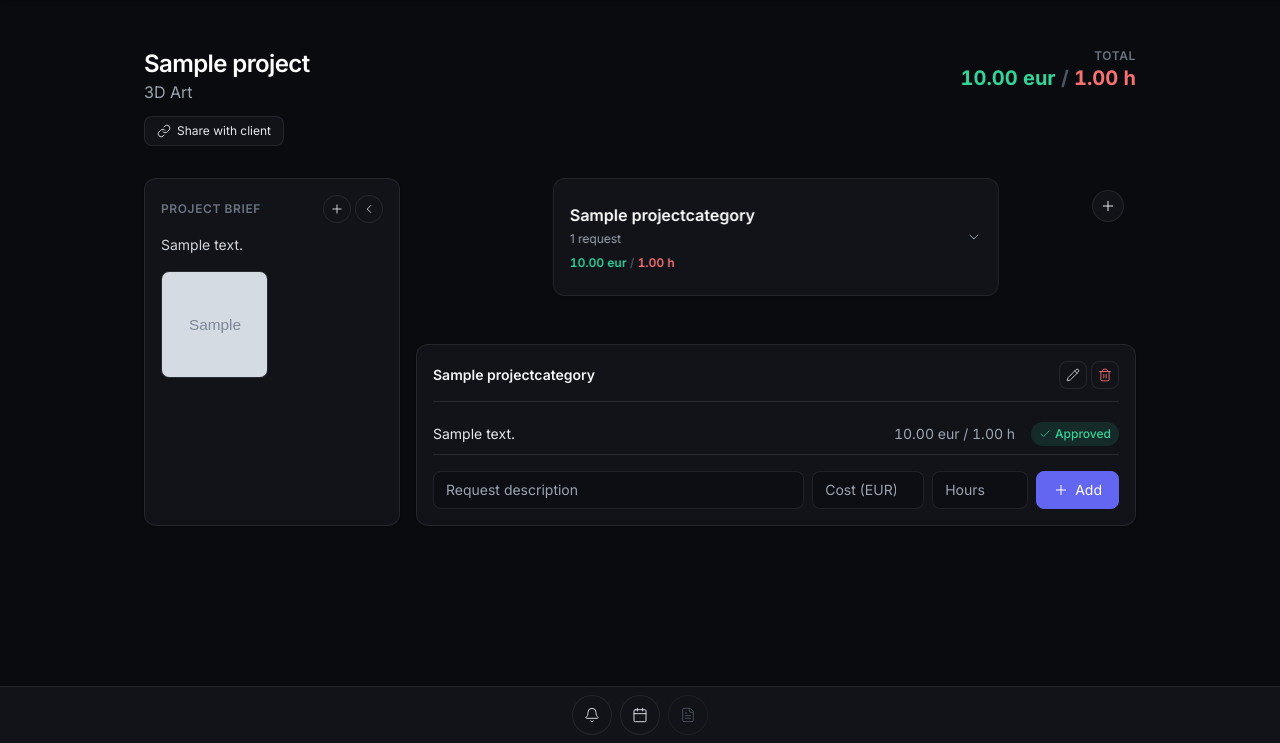
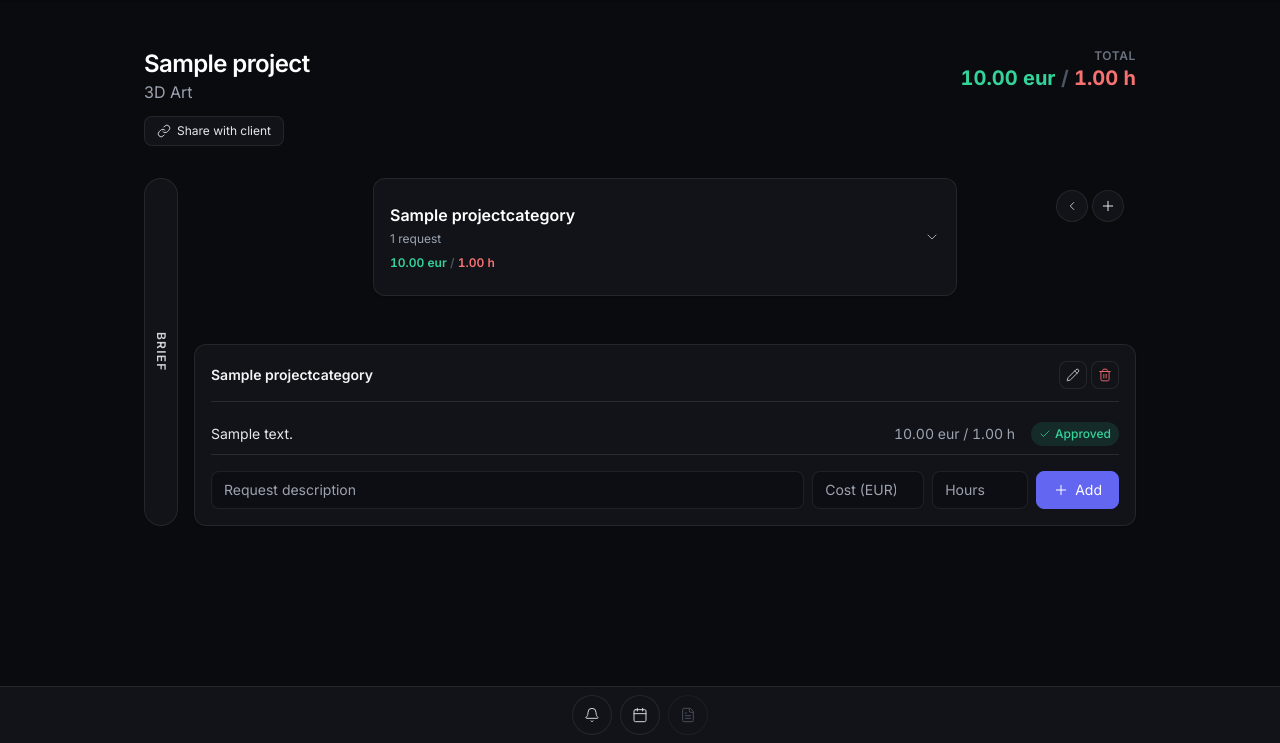
Before and after one commit to Aszariel1/ScopeCreep, a Django app: page /artist/00000000-0000-0000-0000-000000000001/ in a window 1280 px wide. Shown: the part 57-800 px from the top of the page. Run offline with Django 5.2, Linux system fonts and the light colour scheme; tables that the repository leaves empty hold one stand-in row (values such as "Sample post"); grey boxes marked "Sample" are stand-in pictures; some libraries are stand-ins or nearby versions.

Commit message:
Add symmetric Brief/Details accordion for the workspace/client panels
- Add a DETAILS collapse tab mirroring the existing BRIEF tab, so the
  category-stack + request-detail area can also collapse to a small
  pill, matching the visual pattern from the users Figma mockup
- Wire Brief and Details as a strict accordion: opening one always
  collapses the other, reusing the same tab/panel show-hide pattern
  already used for Brief, now generalized in workspace.js
- Details is open by default on load, since it is the primary work
  surface (categories, pending requests); Brief starts collapsed
- Rename the shared .brief-tab CSS hook to .accordion-tab since it now
  styles two different tabs, not just Brief
- Applied to both the artist workspace and the client view; the client
  view gets a details-collapse button (no add-category control there,
  clients cannot create categories)

```diff
--- a/static/css/workspace.css
+++ b/static/css/workspace.css
@@ -33,7 +33,7 @@
 
 .brief-gallery { max-height: 20rem; overflow-y: auto; }
 
-.brief-tab {
+.accordion-tab {
     writing-mode: vertical-rl;
     text-orientation: mixed;
     padding: 1.25rem 0.5rem;
@@ -42,7 +42,7 @@
 @media (max-width: 767px) {
     .stack-card { width: 82%; }
 
-    .brief-tab {
+    .accordion-tab {
         writing-mode: horizontal-tb;
         min-height: 0;
         width: 100%;
--- a/templates/projects/workspace.html
+++ b/templates/projects/workspace.html
@@ -23,9 +23,9 @@
     </div>
 
     <div class="flex flex-col md:flex-row items-stretch gap-4 mb-10">
-        <button type="button" id="brief-tab" class="brief-tab hidden btn shrink-0 rounded-full items-center justify-center text-gray-300 text-xs font-semibold tracking-widest">BRIEF</button>
+        <button type="button" id="brief-tab" class="accordion-tab btn shrink-0 rounded-full flex items-center justify-center text-gray-300 text-xs font-semibold tracking-widest">BRIEF</button>
 
-        <div id="brief-panel" class="card rounded-xl p-4 w-full md:w-64 shrink-0">
+        <div id="brief-panel" class="hidden card rounded-xl p-4 w-full md:w-64 shrink-0">
             <div class="flex items-center justify-between mb-3">
                 <p class="text-xs font-semibold text-gray-500 tracking-wider">PROJECT BRIEF</p>
                 <div class="flex gap-1 shrink-0">
@@ -59,8 +59,11 @@
             </div>
         </div>
 
-        <div class="flex-1 min-w-0 relative">
-            <div class="absolute top-3 right-3 z-[200]">
+        <button type="button" id="details-tab" class="accordion-tab hidden btn shrink-0 rounded-full items-center justify-center text-gray-300 text-xs font-semibold tracking-widest">DETAILS</button>
+
+        <div id="details-panel" class="flex-1 min-w-0 relative">
+            <div class="absolute top-3 right-3 z-[200] flex items-center gap-1">
+                <button type="button" id="details-collapse" class="btn w-8 h-8 rounded-full flex items-center justify-center text-gray-300" title="Collapse">{% include "icons/chevron-left.html" with cls="w-3.5 h-3.5" %}</button>
                 <button type="button" id="add-category-toggle" class="btn w-8 h-8 rounded-full flex items-center justify-center text-gray-200" title="Add category">{% include "icons/plus.html" with cls="w-4 h-4" %}</button>
                 <form id="add-category-form" method="post" action="{% url 'projects:add_category' project.token_artist %}" class="hidden absolute right-0 top-full mt-1 card rounded-lg p-2 flex gap-2 w-56 max-w-[90vw]">
                     {% csrf_token %}
```
Also changed, not shown: static/js/workspace.js (+19 -18 lines), templates/projects/client_view.html (+8 -3 lines).
